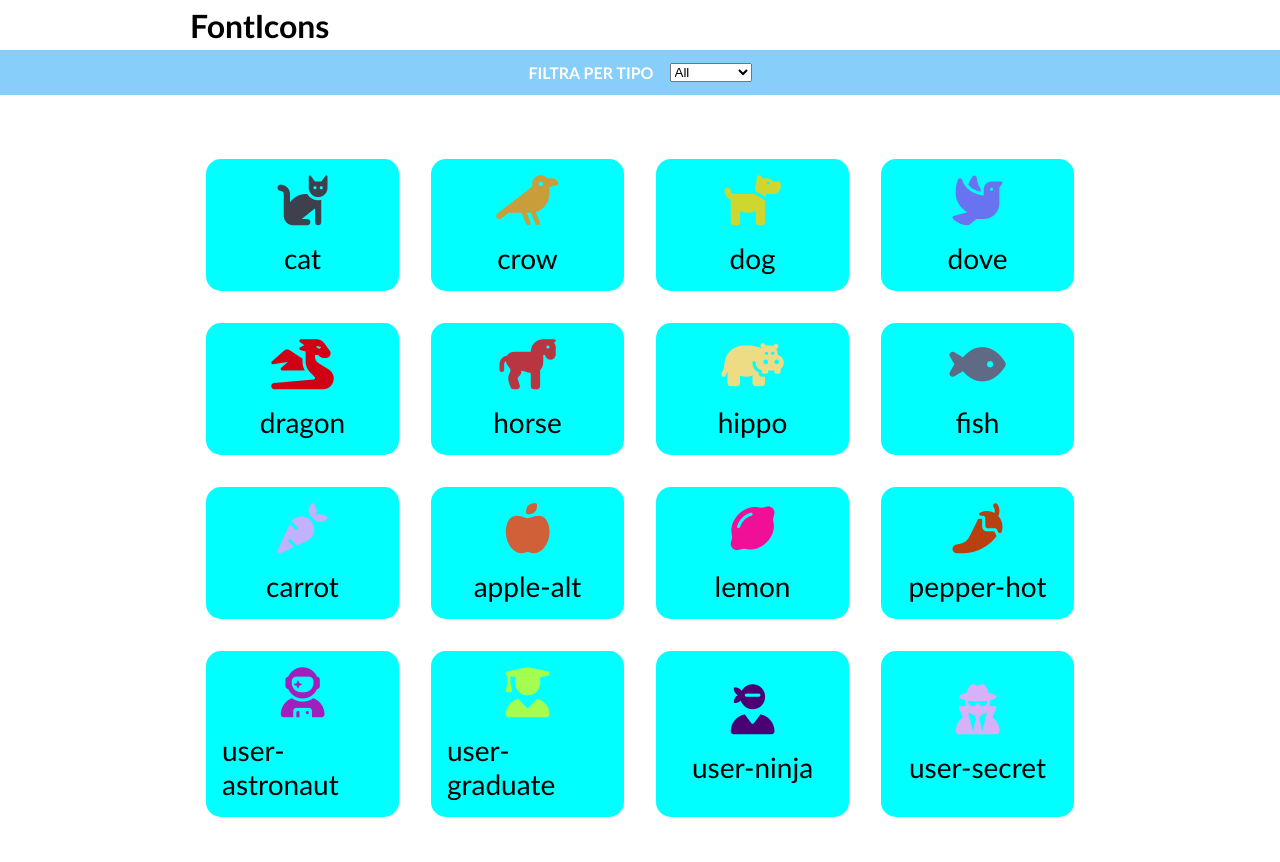
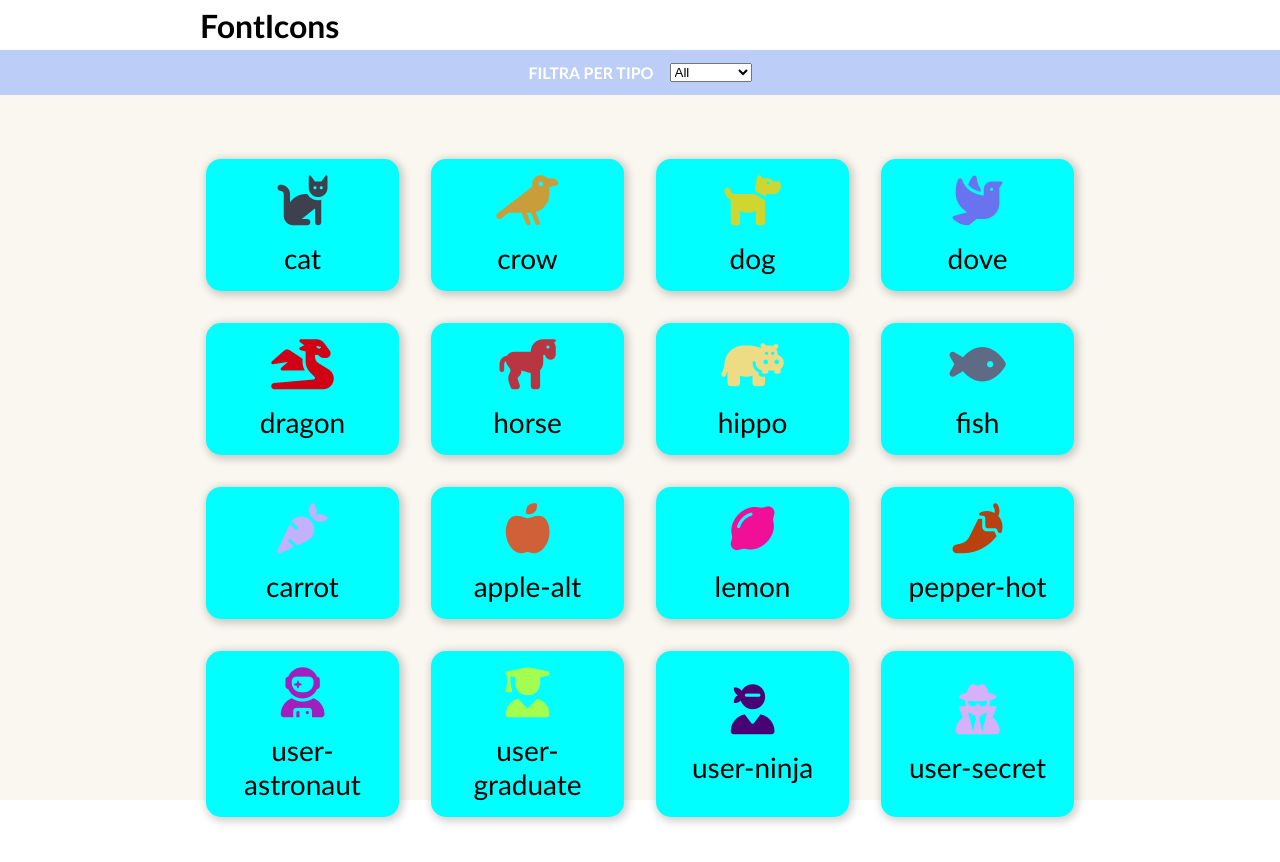
Before and after one commit to Garox7/js-es6-icons, a plain HTML site: page index.html in a window 1280 px wide. Drawn offline with Linux system fonts and the light colour scheme.

Commit message:
Improvements

```diff
--- a/css/style.css
+++ b/css/style.css
@@ -18,14 +18,20 @@ body {
     height: 50px;
     max-width: 900px;
     margin: 0 auto;
+    padding: 0 10px;
     display: flex;
     justify-content: flex-start;
     align-items: center;
 }
 
 /******** FILTER ******+*/
+main {
+    background-color: #FAF7F0;
+    height: calc(100% - 50px);
+}
+
 .filter__select {
-    background-color: lightskyblue;
+    background-color: #BCCEF8;
     height: 45px;
     display: flex;
     justify-content: center;
@@ -43,7 +49,7 @@ body {
 .card__container {
     max-width: 900px;
     margin: 0 auto;
-    padding: 4rem 1rem;
+    padding: 4rem 1rem ;
     display: flex;
     justify-content: space-around;
     flex-wrap: wrap;
@@ -60,9 +66,19 @@ body {
     flex-direction: column;
     justify-content: center;
     align-items: center;
+    box-shadow: 2px 2px 8px 2px rgba(0, 0, 0, .2);
+    transition: all .15s ease-in-out;
+}
+
+.card:hover {
+    box-shadow: 4px 4px 8px 6px rgba(0, 0, 0, .2);
 }
 
 .card i {
     font-size: 50px;
     margin-bottom: 1rem;
 }
+
+.card p {
+    text-align: center;
+}
--- a/javascript/script.js
+++ b/javascript/script.js
@@ -127,7 +127,7 @@ function optionElement() {
 	<option value="all">All</option>
 	<option value="animal">Animal</option>
 	<option value="vegetable">Vegetable </option>
-	<option value="person">persona</option>`
+	<option value="person">Person</option>`
 }
 //funzione che genera un colore random
 function getRandomColor() {
@@ -145,7 +145,7 @@ function createElement(myArray) {
 	myArray.forEach(element => {
 		cardContainer.innerHTML += `
 		<div class="card">
-		<i class="fa-solid fa-${element.name}" style="color: ${getRandomColor()};
+		<i class="fa-solid fa-${element.name}" style="color:${getRandomColor()};
 		"></i>
 		<p>${element.name}</p>
 		</div>`
@@ -161,9 +161,9 @@ createElement(iconsArray);
 
 //cambio il contenuto della pagina in base al filtro scelto
 filterSelect.addEventListener('change', () => {
+	cardContainer.innerHTML = '';
 	let valueOfFilter = filterSelect.options[filterSelect.selectedIndex].value;
 
-	cardContainer.innerHTML = '';
 	if (valueOfFilter === 'all'){
 		createElement(iconsArray);
 
```
